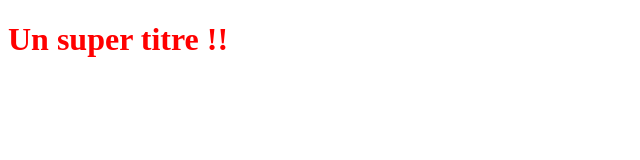
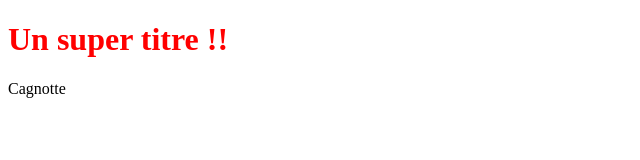
Before and after one commit to Touitoui/OpenclassroomsProject, a plain HTML site: page index.html in a window 1280 px wide. Shown: the full height of the page, 0-640 px from the left. Drawn offline with Linux system fonts and the light colour scheme.

Commit message:
Edit of index to confirm everything's fine

```diff
--- a/index.html
+++ b/index.html
@@ -6,5 +6,6 @@
 </head>
 <body>
    <h1>Un super titre !!</h1>
+Cagnotte
 </body>
 </html>
```
